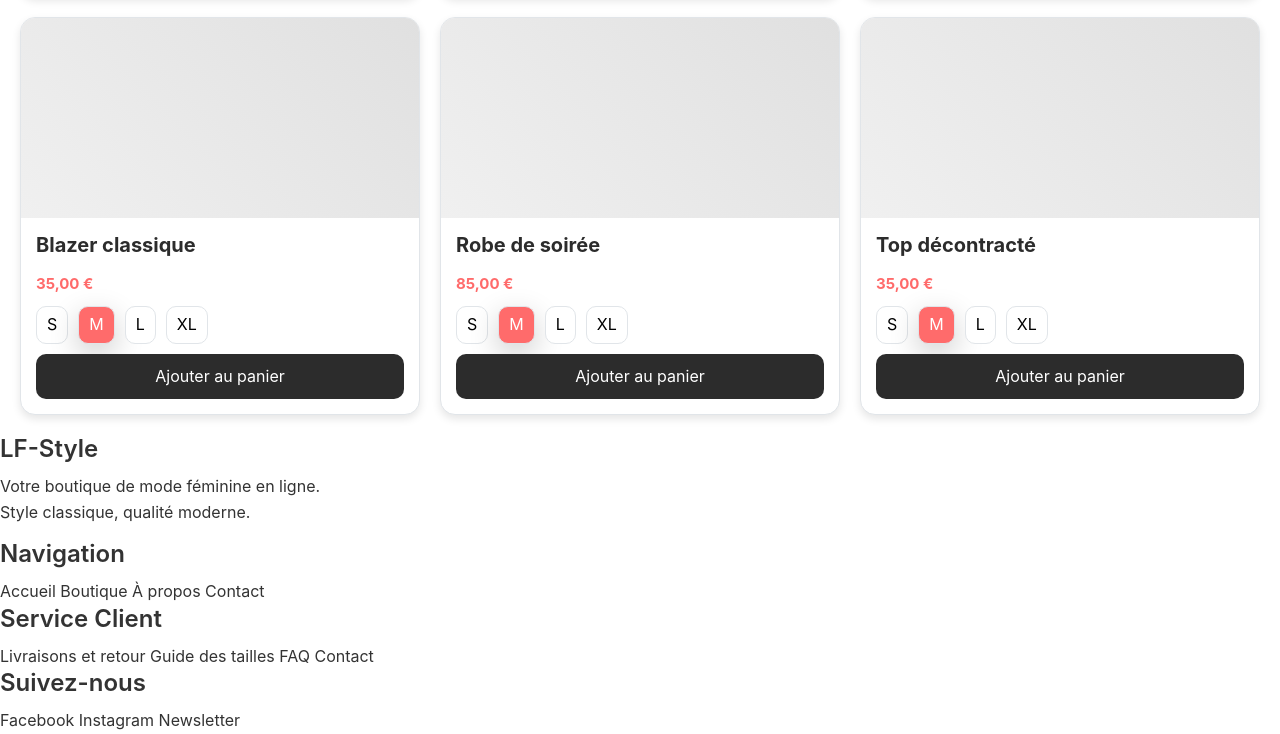
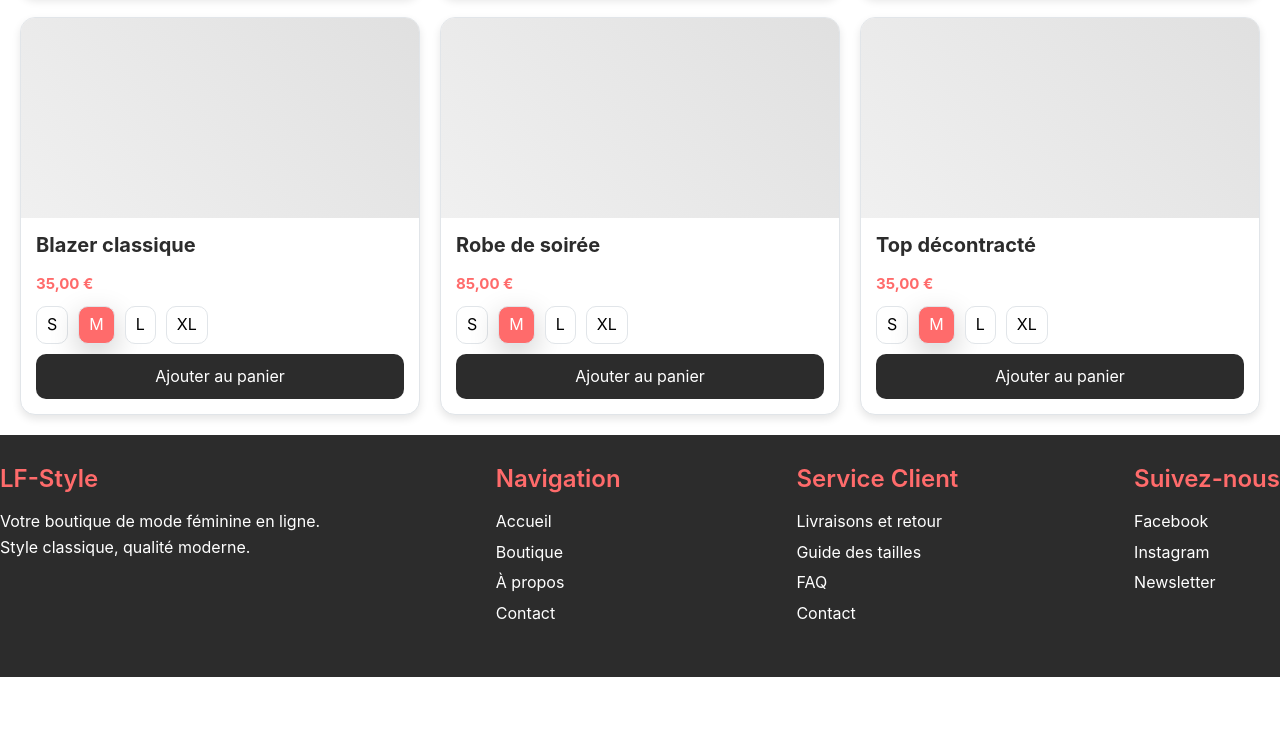
Before and after one commit to LuumiA/Lf-style, a plain HTML site: page index.html in a window 1280 px wide. Shown: the part 1149-1883 px from the top of the page. After the commit the page ends 1826 px from the top, so only its background shows below. Drawn offline with Linux system fonts and the light colour scheme.

Commit message:
Modification de la grille de produits pour afficher trois colonnes et ajout de styles pour le pied de page.

```diff
--- a/css/styles.css
+++ b/css/styles.css
@@ -164,7 +164,7 @@ i:hover {
 
 .products-grid {
   display: grid;
-  grid-template-columns: repeat(auto-fill, minmax(300px, 1fr));
+  grid-template-columns: repeat(3, 1fr);
   gap: 2rem;
   padding: 2rem;
   max-width: 1400px;
@@ -246,3 +246,38 @@ i:hover {
   background: var(--primary-color);
   box-shadow: 0 10px 30px rgba(0, 0, 0, 0.2);
 }
+
+footer {
+  background: var(--text-dark);
+  color: var(--text-white);
+  padding: 3rem 0 5rem;
+}
+
+.footer-content {
+  display: flex;
+  justify-content: space-between;
+  align-items: flex-start;
+  max-width: 1400px;
+  margin: auto;
+  gap: 10px;
+}
+
+.footer-section {
+  display: flex;
+  flex-direction: column;
+  gap: 0.5rem;
+}
+
+.footer-section h3 {
+  color: var(--primary-color);
+}
+
+.footer-section a {
+  color: var(--text-white);
+  text-decoration: none;
+  transition: all 0.3s;
+}
+
+.footer-section a:hover {
+  color: var(--primary-color);
+}
```
